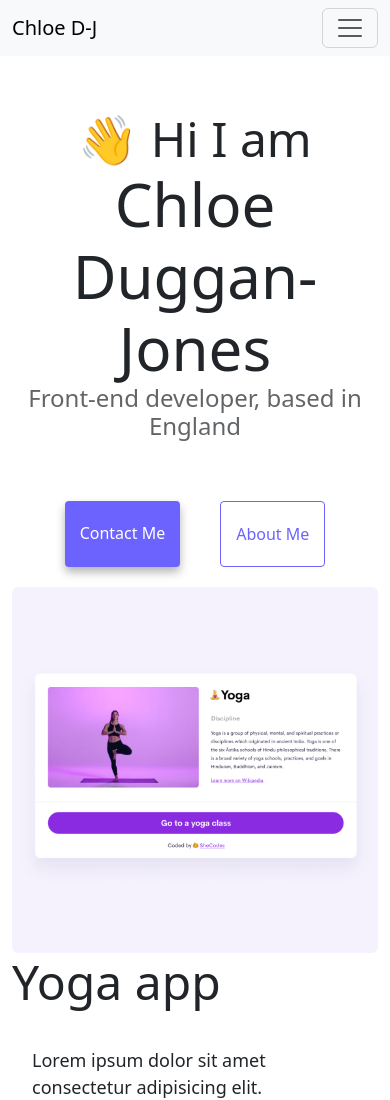
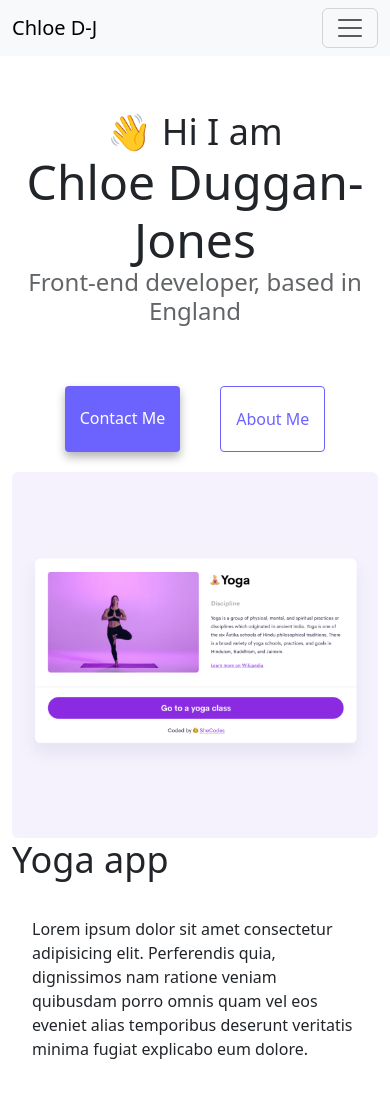
Before and after one commit to Chloedj/portfolio-project, a plain HTML site: page index.html in a window 390 px wide. Shown: the top 1100 px of the page. Drawn offline with nearby package versions, Linux system fonts and the light colour scheme.

Commit message:
Added media query for text size

```diff
--- a/style.css
+++ b/style.css
@@ -114,3 +114,17 @@ footer {
     font-size: 14px;
     color: rgba(0, 0, 0, 0.6);
 }
+
+@media (max-width: 768px) {
+    h1 {
+        font-size: 48px;
+    }
+
+    h2 {
+        font-size: 36px;
+    }
+
+    p {
+        font-size: 16px;
+    }
+}
```
